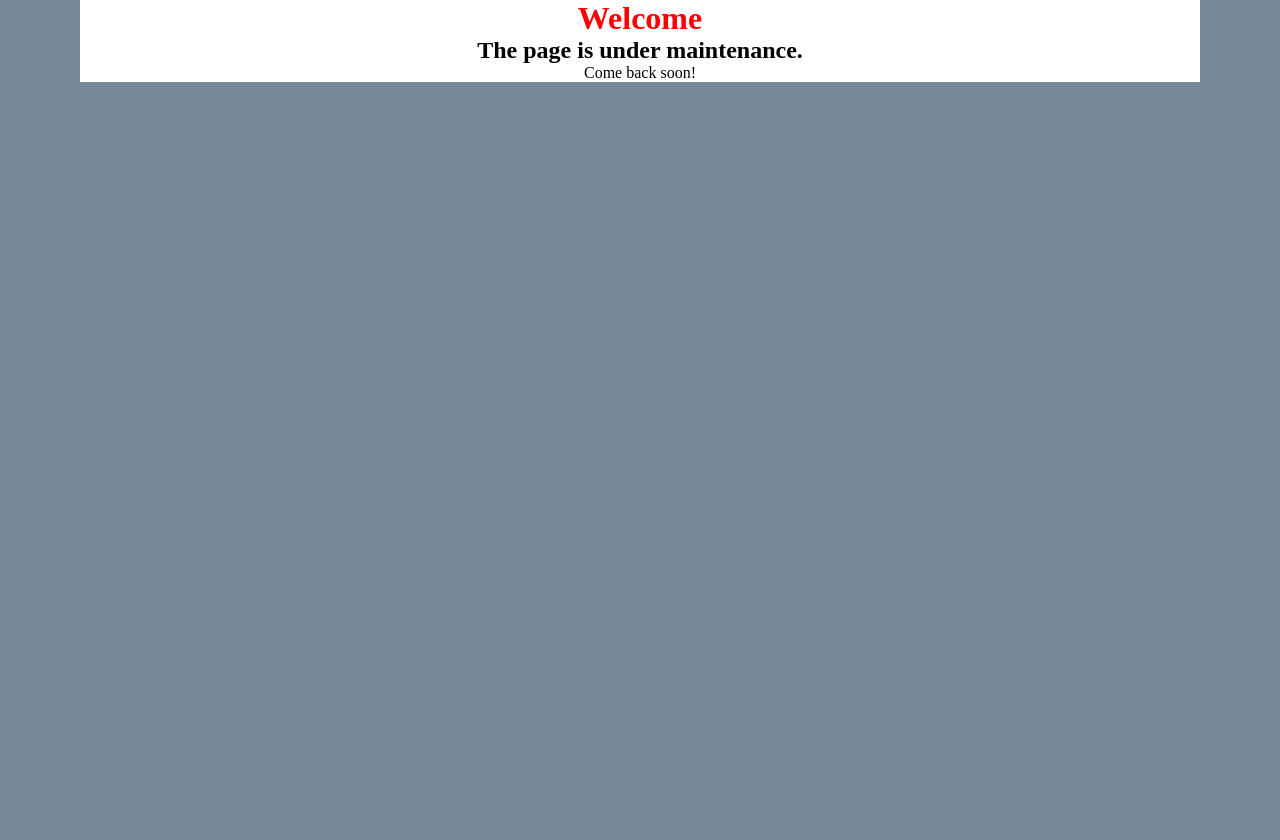
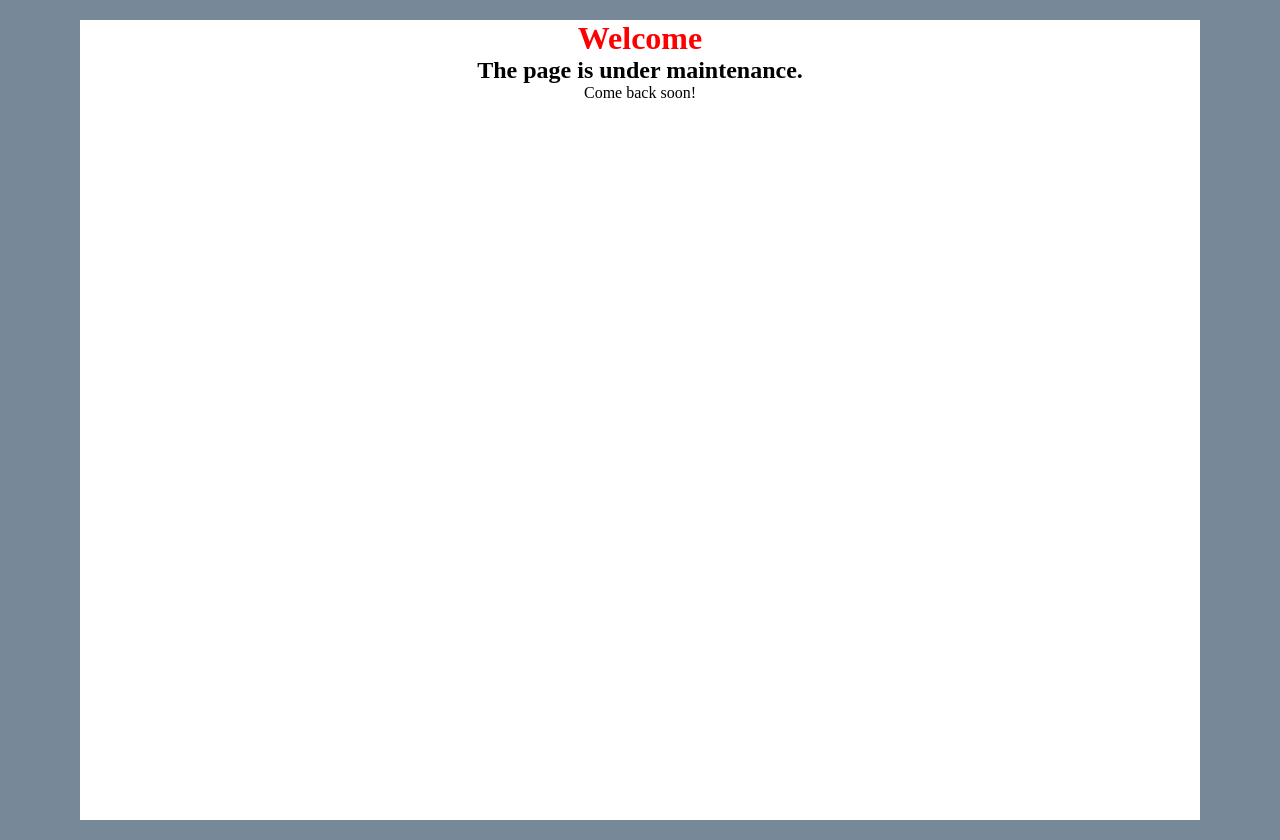
Before and after one commit to mikokill/mikokill.github.io, a plain HTML site: page index.html in a window 1280 px wide. Before the commit the page ends 800 px from the top, so only its background shows below. Drawn offline with Linux system fonts and the light colour scheme.

Commit message:
height and margins repaired

```diff
--- a/style.css
+++ b/style.css
@@ -10,9 +10,11 @@ body{
 
 #main{
     background-color: white;
+    height: 800px;
     margin-left: 80px;
     margin-right: 80px;
-    margin-top, margin-bottom: 20px;
+    margin-top: 20px;
+    margin-bottom: 20px;
 }
 
 #header{
```
